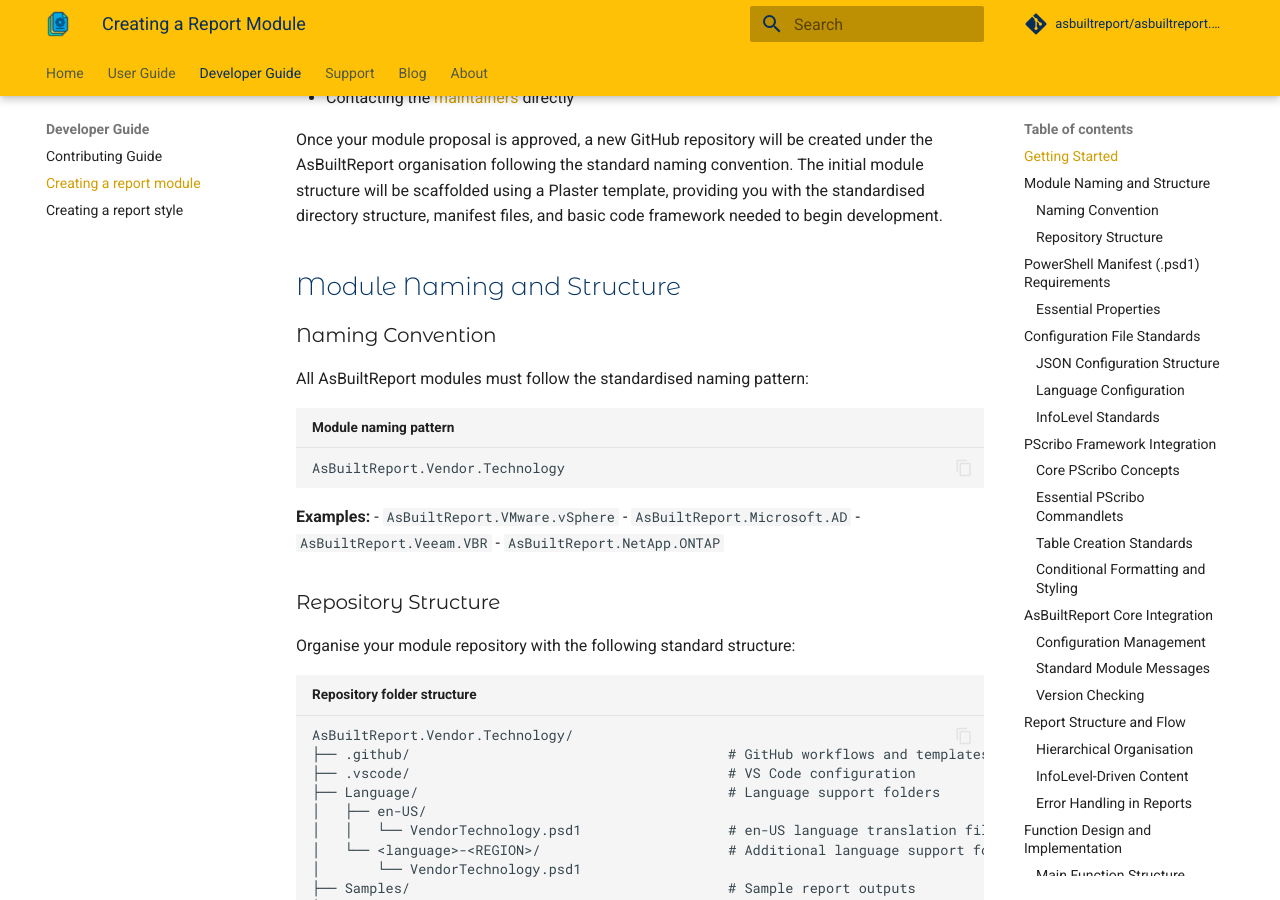
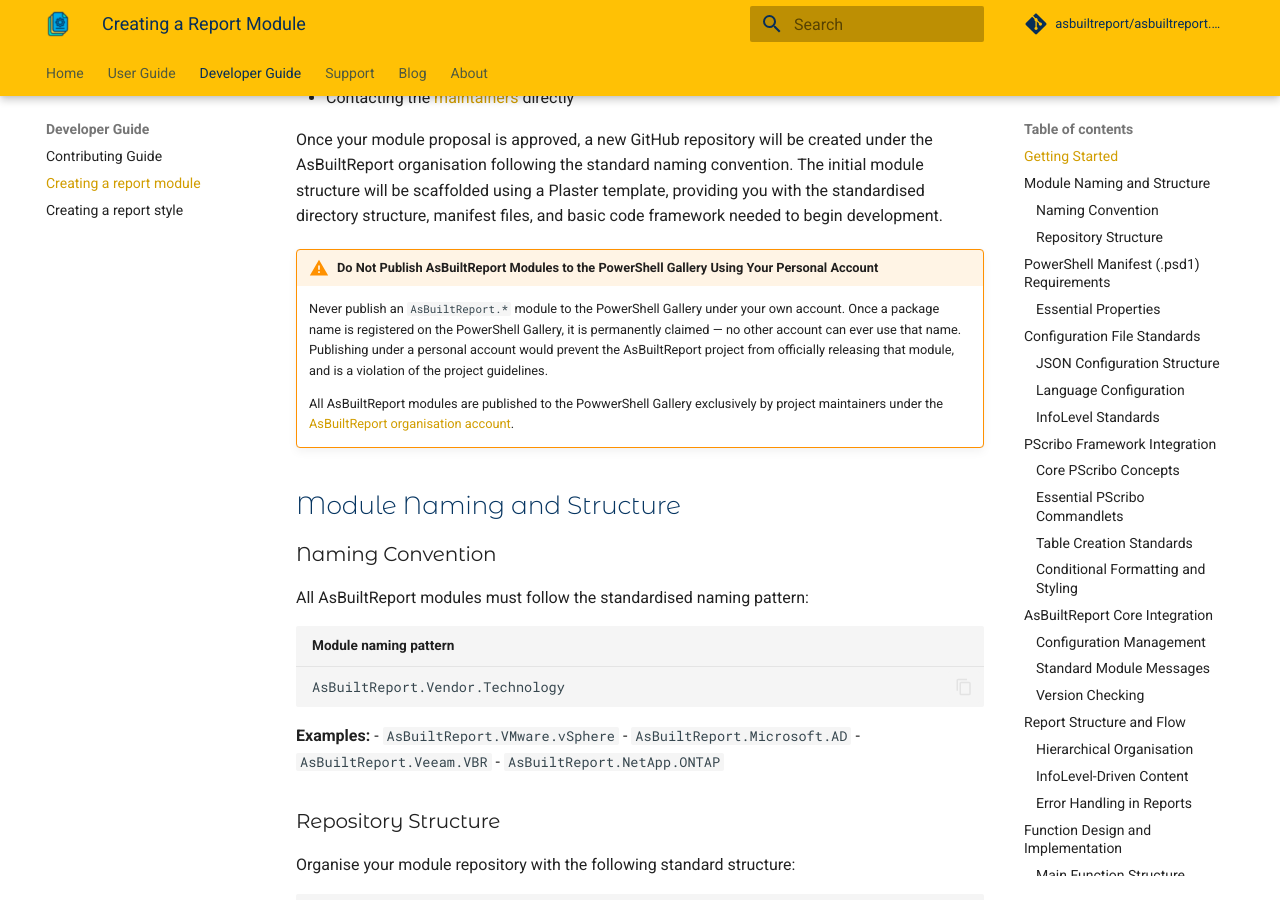
Before and after one commit to AsBuiltReport/AsBuiltReport.Project.Website, an MkDocs documentation site: the page built from docs/dev-guide/creating-a-report-module.md, in a window 1280 px wide and 900 px high, scrolled down 496 px. Built offline with MkDocs 1.6.1 and Material for MkDocs 9.7.7, drawn with Linux system fonts in a browser that asks for light colours; comment, search, counter and statistics services are not loaded.

Commit message:
Add warning against publishing modules to PowerShell Gallery personally
Co-Authored-By: Claude Sonnet 4.6 <noreply@anthropic.com>

```diff
--- a/docs/dev-guide/creating-a-report-module.md
+++ b/docs/dev-guide/creating-a-report-module.md
@@ -23,6 +23,11 @@ Before beginning development of a new report module, you should first discuss yo
 - Contacting the [maintainers](../about/contributors.md) directly
 
 Once your module proposal is approved, a new GitHub repository will be created under the AsBuiltReport organisation following the standard naming convention. The initial module structure will be scaffolded using a Plaster template, providing you with the standardised directory structure, manifest files, and basic code framework needed to begin development.
+
+!!! warning "Do Not Publish AsBuiltReport Modules to the PowerShell Gallery Using Your Personal Account"
+    Never publish an `AsBuiltReport.*` module to the PowerShell Gallery under your own account. Once a package name is registered on the PowerShell Gallery, it is permanently claimed — no other account can ever use that name. Publishing under a personal account would prevent the AsBuiltReport project from officially releasing that module, and is a violation of the project guidelines.
+
+    All AsBuiltReport modules are published to the PowwerShell Gallery exclusively by project maintainers under the [AsBuiltReport organisation account](https://www.powershellgallery.com/profiles/tpcarman).
 
 ## Module Naming and Structure
 
```
